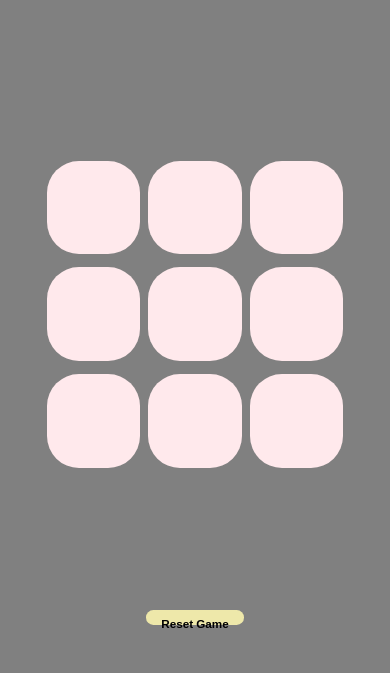
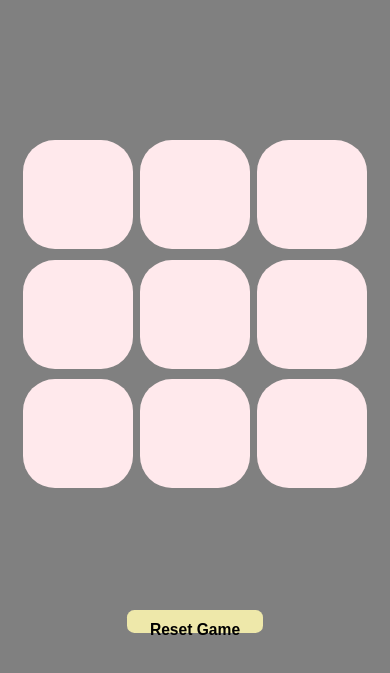
Before and after one commit to Atharva-160905/Tic-Tac-Toe, a plain HTML site: page index.html in a window 390 px wide. Shown: the part 61-734 px from the top of the page. Drawn offline with Linux system fonts and the light colour scheme.

Commit message:
Update style.css

```diff
--- a/style.css
+++ b/style.css
@@ -79,6 +79,31 @@ body{
 }
 
 /* Media Queries for Responsiveness */
+@media (max-width: 800px) {
+    /* Adjust game size for medium screens */
+    .game {
+        height: 70vmin;
+        width: 70vmin;
+    }
+
+    /* Adjust box size and font size for medium screens */
+    .box {
+        height: 22vmin;
+        width: 22vmin;
+        font-size: 10vmin;
+    }
+
+    /* Adjust button size and padding for medium screens */
+    #reset-btn, #new-btn {
+        font-size: 2.5vmin;
+        padding: 1.5vmin 3vmin;
+    }
+
+    #msg {
+        font-size: 6vmin;
+    }
+}
+
 @media (max-width: 600px) {
     /* Adjust game size for smaller screens */
     .game {
@@ -109,3 +134,29 @@ body{
         font-size: 7vmin;
     }
 }
+
+@media (max-width: 400px) {
+    /* Adjust game size for very small screens */
+    .game {
+        height: 90vmin;
+        width: 90vmin;
+    }
+
+    /* Adjust box size and font size for very small screens */
+    .box {
+        height: 28vmin;
+        width: 28vmin;
+        font-size: 14vmin;
+    }
+
+    /* Adjust button size and padding for very small screens */
+    #reset-btn, #new-btn {
+        font-size: 4vmin;
+        padding: 3vmin 6vmin;
+    }
+
+    /* Adjust message font size for very small screens */
+    #msg {
+        font-size: 8vmin;
+    }
+}
```
